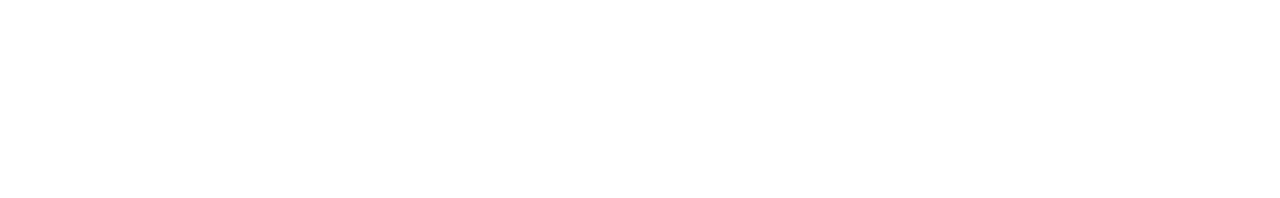
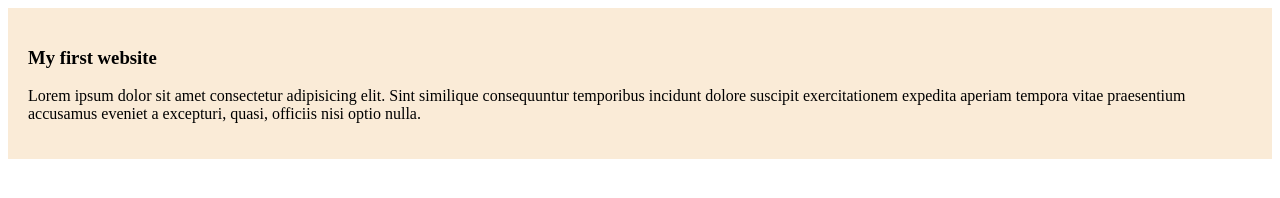
Before and after one commit to arafathussen/my-simple-website, a plain HTML site: page index.html in a window 1280 px wide. Drawn offline with Linux system fonts and the light colour scheme.

Commit message:
added the first blog

```diff
--- /dev/null
+++ b/Styles/blog.css
@@ -0,0 +1,4 @@
+div{
+    background-color: antiquewhite;
+    padding: 20px;
+}
--- a/index.html
+++ b/index.html
@@ -4,8 +4,12 @@
     <meta charset="UTF-8">
     <meta name="viewport" content="width=device-width, initial-scale=1.0">
     <title>My Simple Website</title>
+    <link rel="stylesheet" href="Styles/blog.css">
 </head>
 <body>
-
+    <div>
+        <h3>My first website</h3>
+        <p>Lorem ipsum dolor sit amet consectetur adipisicing elit. Sint similique consequuntur temporibus incidunt dolore suscipit exercitationem expedita aperiam tempora vitae praesentium accusamus eveniet a excepturi, quasi, officiis nisi optio nulla.</p>
+    </div>
 </body>
 </html>
```
